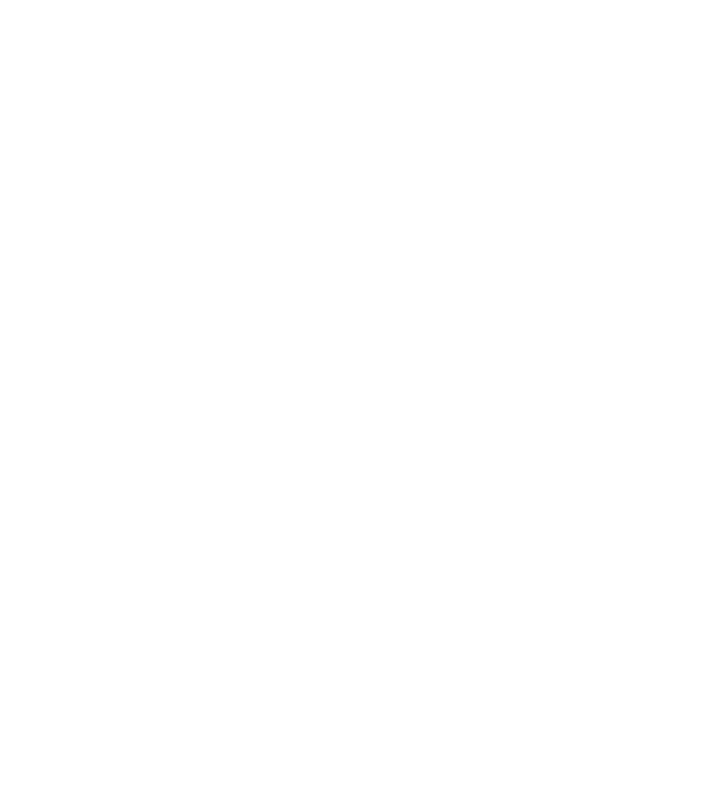
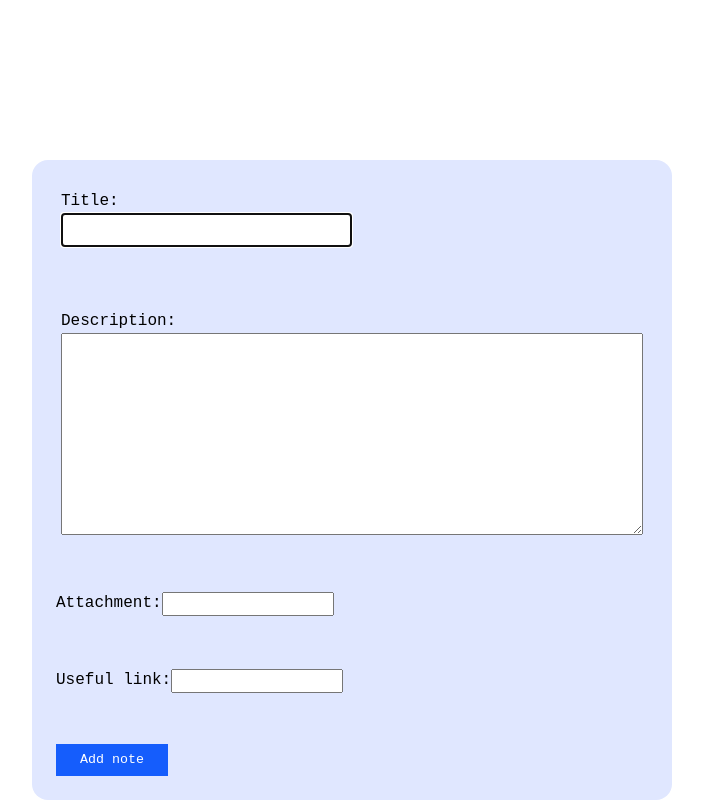
Before and after one commit to vickyfrosties/MemoCode, a React (Vite) app: page / in a window 1280 px wide. Shown: the part 438-1238 px from the top of the page, without its empty margins (288-991 px from the left). Before the commit the page ends 800 px from the top, so only its background shows below. Built offline with nearby package versions, Linux system fonts and the light colour scheme; the HTML template or start-up script is replaced by a standard one.

Commit message:
feat: add Note Form container with value logging and apply BEM SCSS structure
- Created new form container

- Logged user inputs into the console

- Refactored SCSS using BEM naming convention

```diff
--- a/src/App.jsx
+++ b/src/App.jsx
@@ -1,12 +1,14 @@
 import "./App.scss";
 import NavBar from "./components/NavBar/NavBar";
 import NotesLayout from "./components/NotesLayout/NotesLayout";
+import NoteForm from "./containers/NoteForm/NoteForm";
 
 function App() {
   return (
     <>
       <NavBar />
       <NotesLayout />
+      <NoteForm></NoteForm>
     </>
   );
 }
--- a/src/containers/AddNote/AddNoteButton.jsx
+++ b/src/containers/AddNote/AddNoteButton.jsx
@@ -9,8 +9,12 @@
 
   return (
     <>
-      <div className={style["button-container"]}>
-        <button className={style["button"]} autoFocus onClick={handleClick}>
+      <div className={style["container"]}>
+        <button
+          className={style["container_button"]}
+          autoFocus
+          onClick={handleClick}
+        >
           + Add note
         </button>
       </div>
--- a/src/containers/AddNote/AddNoteButton.module.scss
+++ b/src/containers/AddNote/AddNoteButton.module.scss
@@ -1,9 +1,9 @@
-.button-container {
+.container {
   display: flex;
   justify-content: end;
   margin-right: 5rem;
 
-  .button {
+  &_button {
     width: 7rem;
     height: 2.4rem;
     background-color: oklch(0.546 0.245 262.881);
--- /dev/null
+++ b/src/containers/NoteForm/NoteForm.jsx
@@ -0,0 +1,88 @@
+import { useRef, useState } from "react";
+import style from "./NoteForm.module.scss";
+
+const NoteForm = () => {
+  const [formData, setFormData] = useState({
+    title: "",
+    description: "",
+    picture: "",
+    link: "",
+  });
+
+  const handleSubmit = (e) => {
+    e.preventDefault();
+    console.log(formData);
+  };
+
+  return (
+    <>
+      <form className={style["form"]} onSubmit={handleSubmit} id="note-form">
+        <label className={style["form_title_input"]}>
+          Title:
+          <input
+            type="text"
+            name="title"
+            id="title"
+            required
+            value={formData.title}
+            autoFocus
+            autoComplete="off"
+            onChange={(e) =>
+              setFormData({ ...formData, title: e.target.value })
+            }
+          />
+        </label>
+
+        <label className={style["form_description_input"]}>
+          Description:
+          <textarea
+            name="description"
+            id="description"
+            required
+            value={formData.description}
+            autoComplete="off"
+            rows={10}
+            cols={50}
+            onChange={(e) =>
+              setFormData({ ...formData, description: e.target.value })
+            }
+          />
+        </label>
+
+        <label className={style["form_attachment_input"]}>
+          Attachment:
+          <input
+            type="url"
+            name="picture"
+            id="picture"
+            value={formData.picture}
+            autoComplete="off"
+            onChange={(e) =>
+              setFormData({ ...formData, picture: e.target.value })
+            }
+          />
+        </label>
+
+        <label className={style["form_link_input"]}>
+          Useful link:
+          <input
+            type="url"
+            name="link"
+            id="link"
+            value={formData.link}
+            autoComplete="off"
+            onChange={(e) => setFormData({ ...formData, link: e.target.value })}
+          />
+        </label>
+
+        <input
+          className={style["form_submit_button"]}
+          type="submit"
+          value="Add note"
+        />
+      </form>
+    </>
+  );
+};
+
+export default NoteForm;
--- /dev/null
+++ b/src/containers/NoteForm/NoteForm.module.scss
@@ -0,0 +1,41 @@
+.form {
+  width: 50dvw;
+  min-height: 80dvh;
+  margin: auto;
+  display: flex;
+  flex-direction: column;
+  justify-content: space-between;
+  background-color: #e0e7ff;
+  border-radius: 1rem;
+  padding: 1.5rem;
+
+  &_title_input {
+    display: flex;
+    flex-direction: column;
+    padding: 5px;
+
+    input {
+      width: 50%;
+      padding: 5px;
+
+      &:focus {
+        border: 2px solid lightcoral;
+      }
+    }
+  }
+
+  &_description_input {
+    display: flex;
+    flex-direction: column;
+    padding: 5px;
+  }
+
+  &_submit_button {
+    width: 7rem;
+    height: 2rem;
+    cursor: pointer;
+    background-color: oklch(0.546 0.245 262.881);
+    color: white;
+    border: none;
+  }
+}
```
